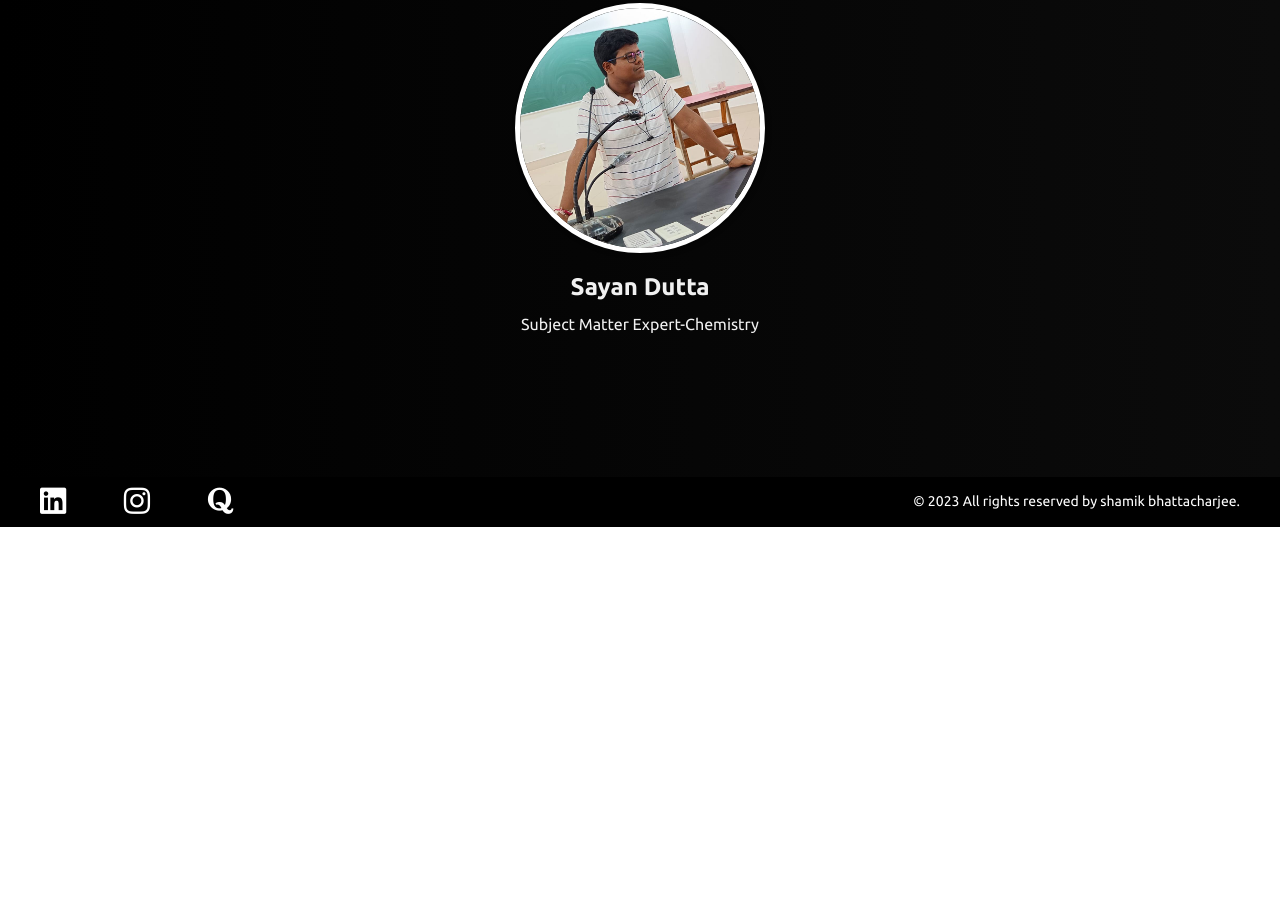
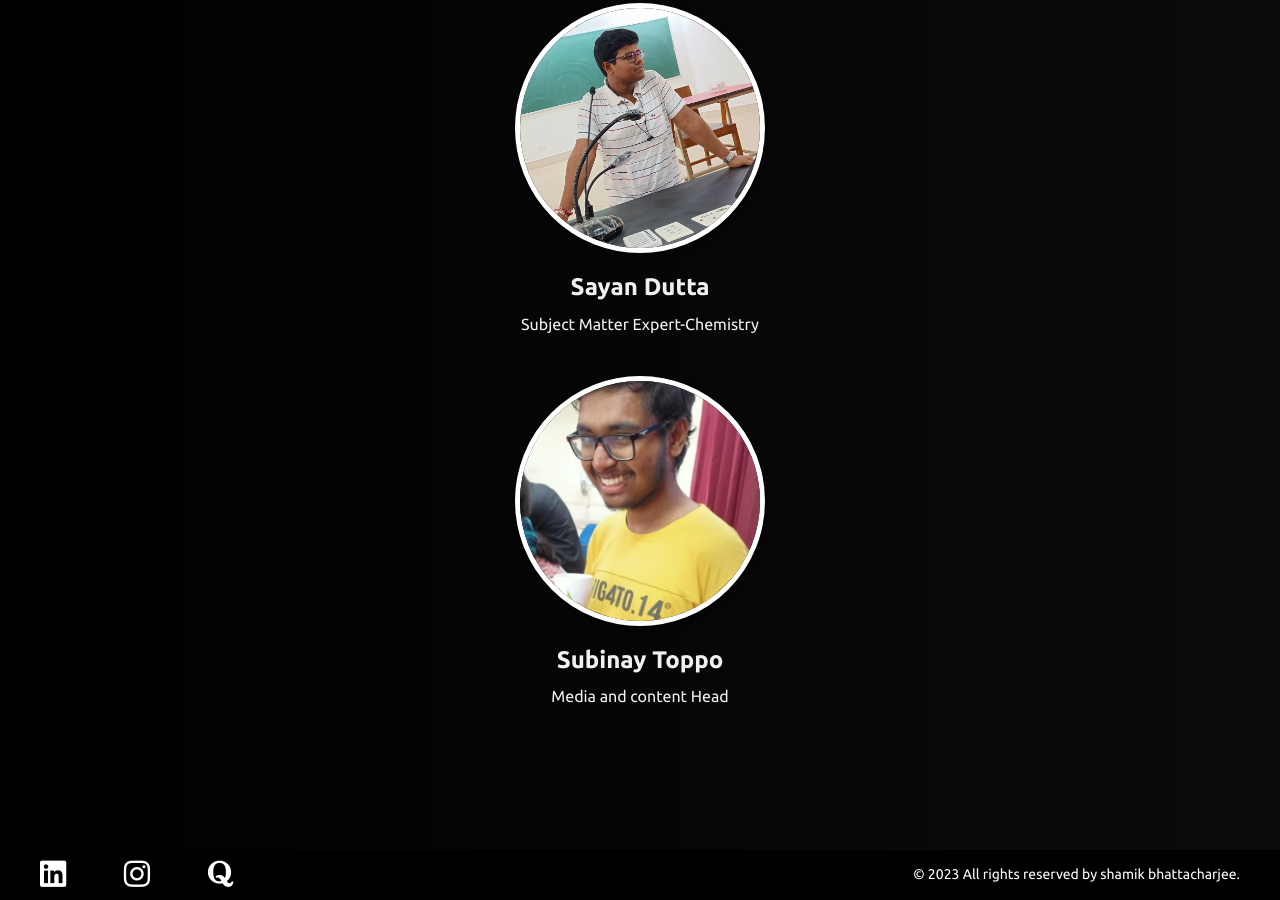
Before and after one commit to codegeek03/JEEnius, a plain HTML site: page index.html in a window 1280 px wide. Shown: the part 2250-3150 px from the top of the page. Before the commit the page ends 2777 px from the top, so only its background shows below. Drawn offline with nearby package versions, Linux system fonts and the light colour scheme.

Commit message:
Update index.html

```diff
--- a/index.html
+++ b/index.html
@@ -95,11 +95,11 @@
             <h3>Sayan Dutta</h3>
             <p>Subject Matter Expert-Chemistry</p>
         </div>
-        <!-- <div class="team-member">
+      <div class="team-member">
             <img src="WhatsApp Image 2023-07-01 at 8.48.24 PM.jpeg" alt="Team Member 2">
             <h3>Subinay Toppo</h3>
             <p>Media and content Head</p>
-        </div> -->
+        </div>
     </section>
 
 
```
